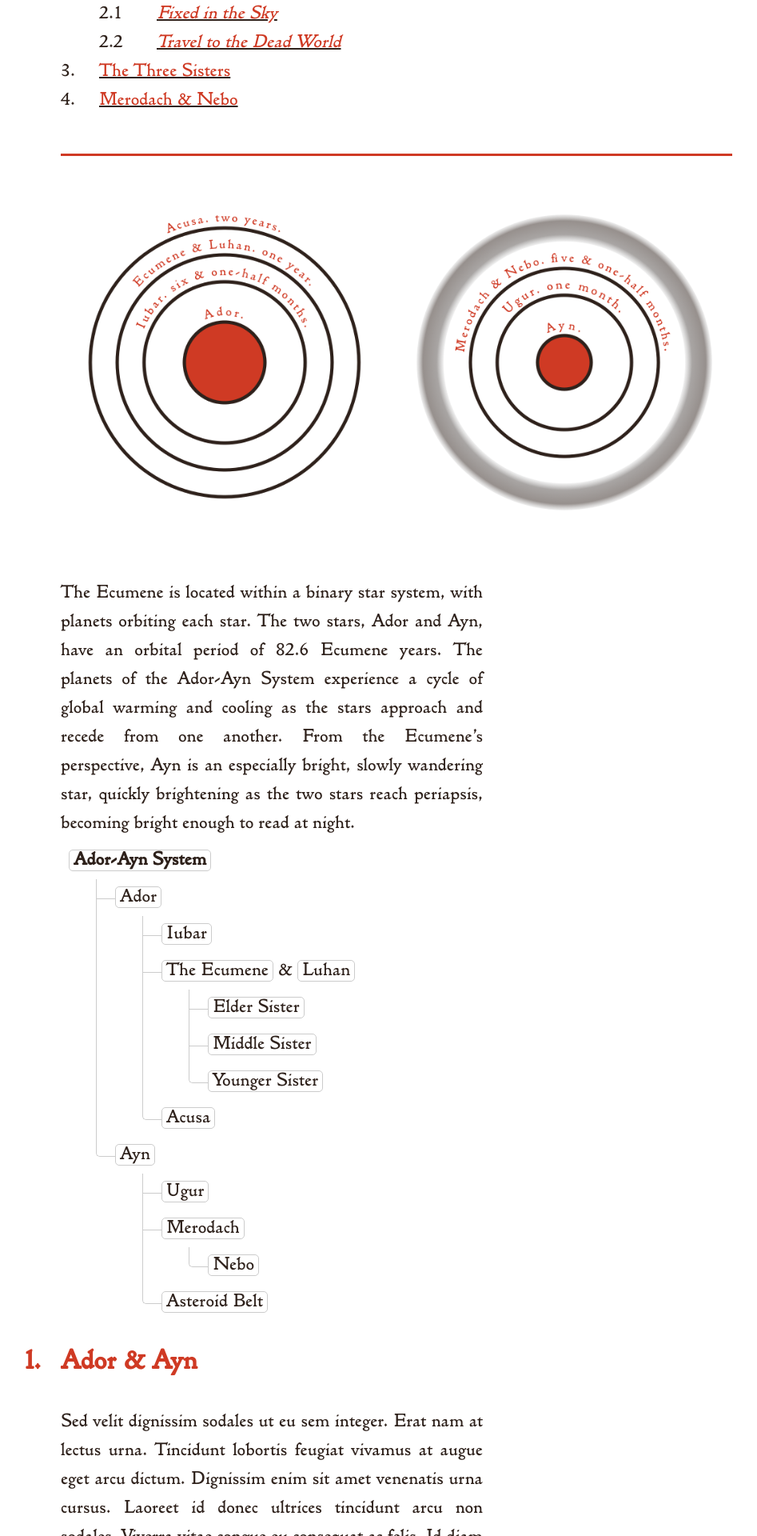
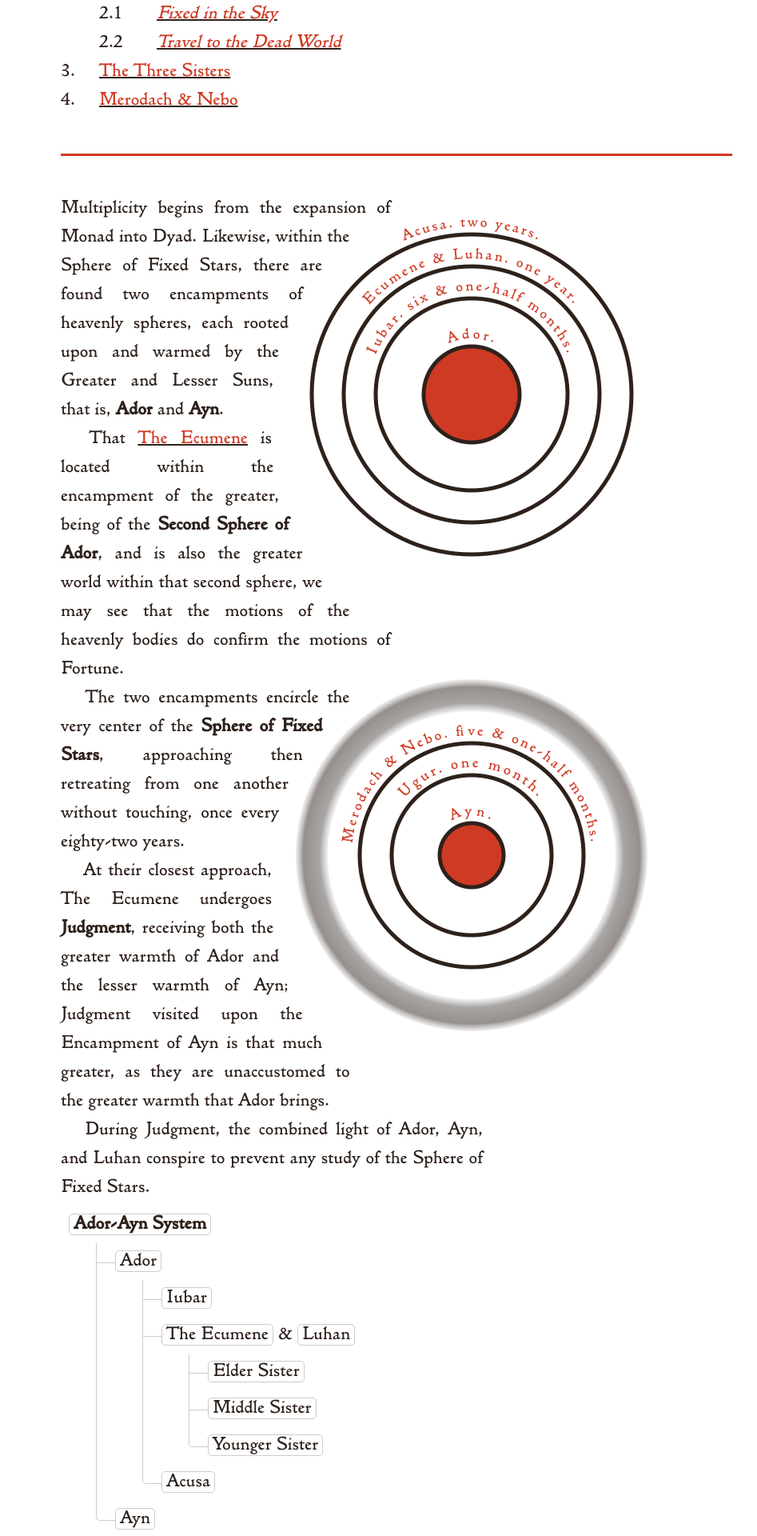
Before and after one commit to kmules1/kmules1.github.io, a Jekyll site: the page built from ecumene/heavens.md, in a window 1280 px wide. Shown: the part 960-2880 px from the top of the page at 80% size, without its empty margins (144-1091 px from the left). Built offline with Jekyll 4.4.1, drawn with Linux system fonts in a browser that asks for light colours; some of the changed text lies outside the part shown.

Commit message:
revised intro, styling for wrapping around circles

```diff
--- a/assets/css/ecumene2.scss
+++ b/assets/css/ecumene2.scss
@@ -401,6 +401,15 @@ aside.sidebox td:first-of-type {
 	color:						unset;
 }
 
+aside.round {
+	width:						24rem;
+	height:						24rem;
+	shape-outside:				circle();
+}
+aside.round figure {
+	margin:						0;
+}
+
 /*
  *	TABLES
  */
--- a/ecumene/heavens.md
+++ b/ecumene/heavens.md
@@ -4,11 +4,27 @@ title: The Heavens
 permalink: /ecumene/heavens/
 ---
 
-<figure class="wide">
-    <img src="/assets/img/system.png">
-</figure>
+<aside class="sidebox round">
+	<figure>
+		<img src="/assets/img/system_ador.png">
+	</figure>
+</aside>
+<aside class="sidebox round">
+	<figure>
+		<img src="/assets/img/system_ayn.png">
+	</figure>
+</aside>
 
-The Ecumene is located within a binary star system, with planets orbiting each star. The two stars, Ador and Ayn, have an orbital period of 82.6 Ecumene years. The planets of the Ador-Ayn System experience a cycle of global warming and cooling as the stars approach and recede from one another. From the Ecumene's perspective, Ayn is an especially bright, slowly wandering star, quickly brightening as the two stars reach periapsis, becoming bright enough to read at night.
+
+Multiplicity begins from the expansion of Monad into Dyad. Likewise, within the Sphere of Fixed Stars, there are found two encampments of heavenly spheres, each rooted upon and warmed by the Greater and Lesser Suns, that is, **Ador** and **Ayn**.
+
+That [The Ecumene](/ecumene/inhabited-world) is located within the encampment of the greater, being of the **Second Sphere of Ador**, and is also the greater world within that second sphere, we may see that the motions of the heavenly bodies do confirm the motions of Fortune.
+
+The two encampments encircle the very center of the **Sphere of Fixed Stars**, approaching then retreating from one another without touching, once every eighty-two years.
+
+At their closest approach, The Ecumene undergoes **Judgment**, receiving both the greater warmth of Ador and the lesser warmth of Ayn; Judgment visited upon the Encampment of Ayn is that much greater, as they are unaccustomed to the greater warmth that Ador brings.
+
+During Judgment, the combined light of Ador, Ayn, and Luhan conspire to prevent any study of the Sphere of Fixed Stars.
 
 <ul class="tree">
 	<li><a style="font-weight:bold">Ador-Ayn System</a>
@@ -146,12 +162,11 @@ The Ecumene is located within a binary star system, with planets orbiting each s
 								<div class="moon"></div>
 							</div>
 							<dl>
-								<dd>Gas Giant</dd>
+								<dd>Gas Giant (II: Water Clouds)</dd>
 								<dd>Mass: 31.85 M<sub>œ</sub></dd>
 								<dd>Orbital Period: 48.91 d<sub>œ</sub></dd>
 							</dl>
-							<p>Gas Giant (~15M🜨)</p>
-							<p>Banded Blue and White (Class II: Water Clouds)</p>
+							<p>Called <em>Rlungrgyaqenm</em> by the Bdenri.</p>
 						</aside>
 						<ul>
 							<li>
@@ -194,7 +210,7 @@ Sed velit dignissim sodales ut eu sem integer. Erat nam at lectus urna. Tincidun
 	</dl>
 </aside>
 
-Luhan is a formerly habitable planet, tidally-locked to its larger twin, [The Ecumene](/ecumene/inhabited-world). The homeworld of the Elves, Luhan underwent a planetary cataclysm in *2791*{: .ae}, which rendered its entire surface uninhabitable to all known life. Due to its relative size and proximity to the Ecumene, Luhan's surface features are readily identifiable; its overall surface has a khaki-grey color, with large dark-brown regions are believed to be seas. The surface is pocked all over with bright, white craters; Elven lore describes these as the debris fields of destroyed population centers.
+Luhan is a formerly habitable world, tidally-locked to its larger twin, [The Ecumene](/ecumene/inhabited-world). The homeworld of the Elves, Luhan underwent a worldwide cataclysm in *2791*{: .ae}, which rendered its entire surface uninhabitable to all known life. Due to its relative size and proximity to the Ecumene, Luhan's surface features are readily identifiable; its overall surface has a khaki-grey color, with large dark-brown regions are believed to be seas. The surface is pocked all over with bright, white craters; Elven lore describes these as the debris fields of destroyed population centers.
 
 Its standard name, *Luhan*, means "Bright". The Elves refer to Luhan as *Hetjuvold*, often translated as "Great Mother", and are said to worship it as a god. It has many other names of various meanings: *Luhan* means the Shining One; *Didymé*, *Gemella*, or *Tewmiya*, meaning the Twin; *Elfmother* in recognition of the Elves' adoration towards it; *Maranthisa*, meaning that which Wasted Away.
 
```
Also changed, not shown: other parts of ecumene/heavens.md (+4 -3 lines).
